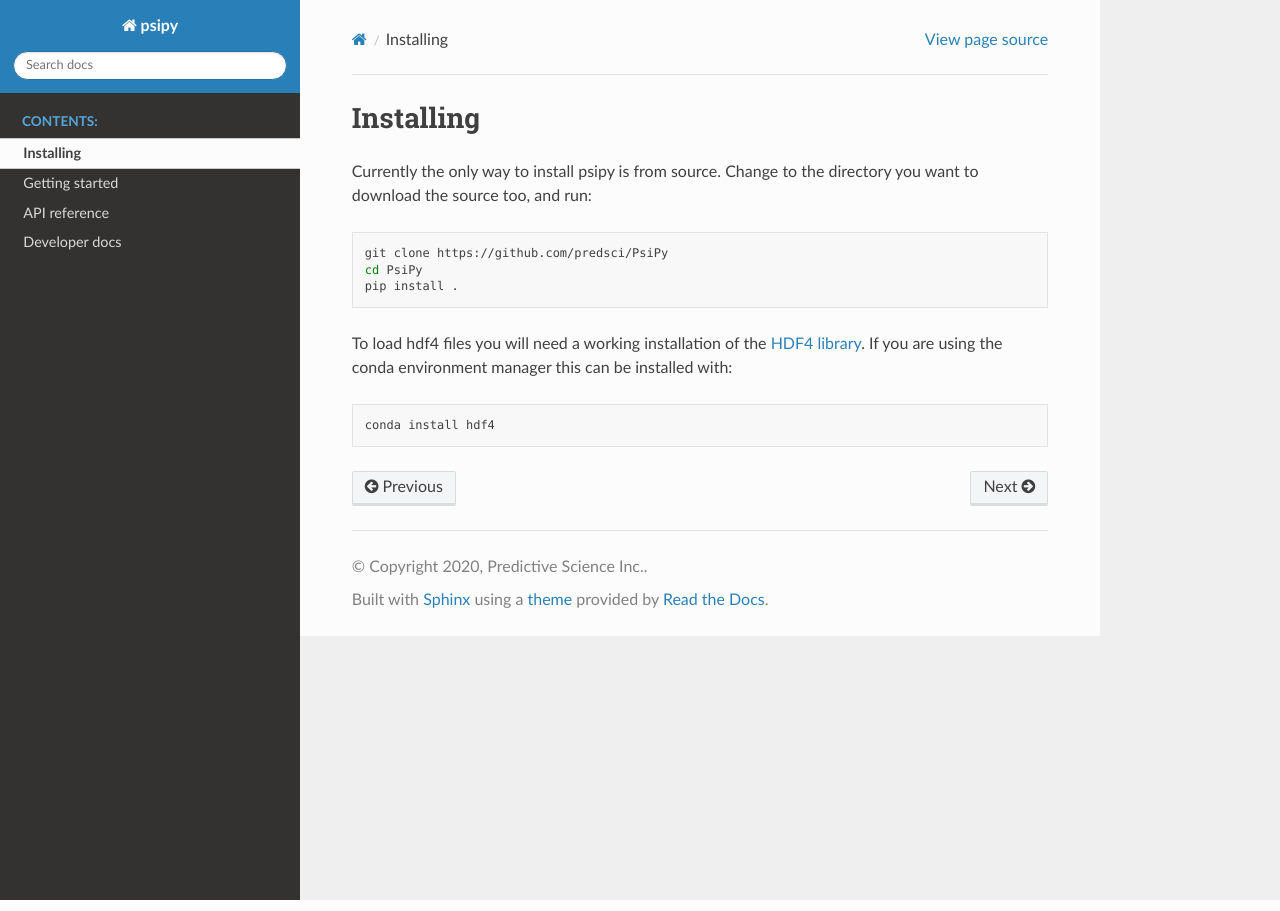
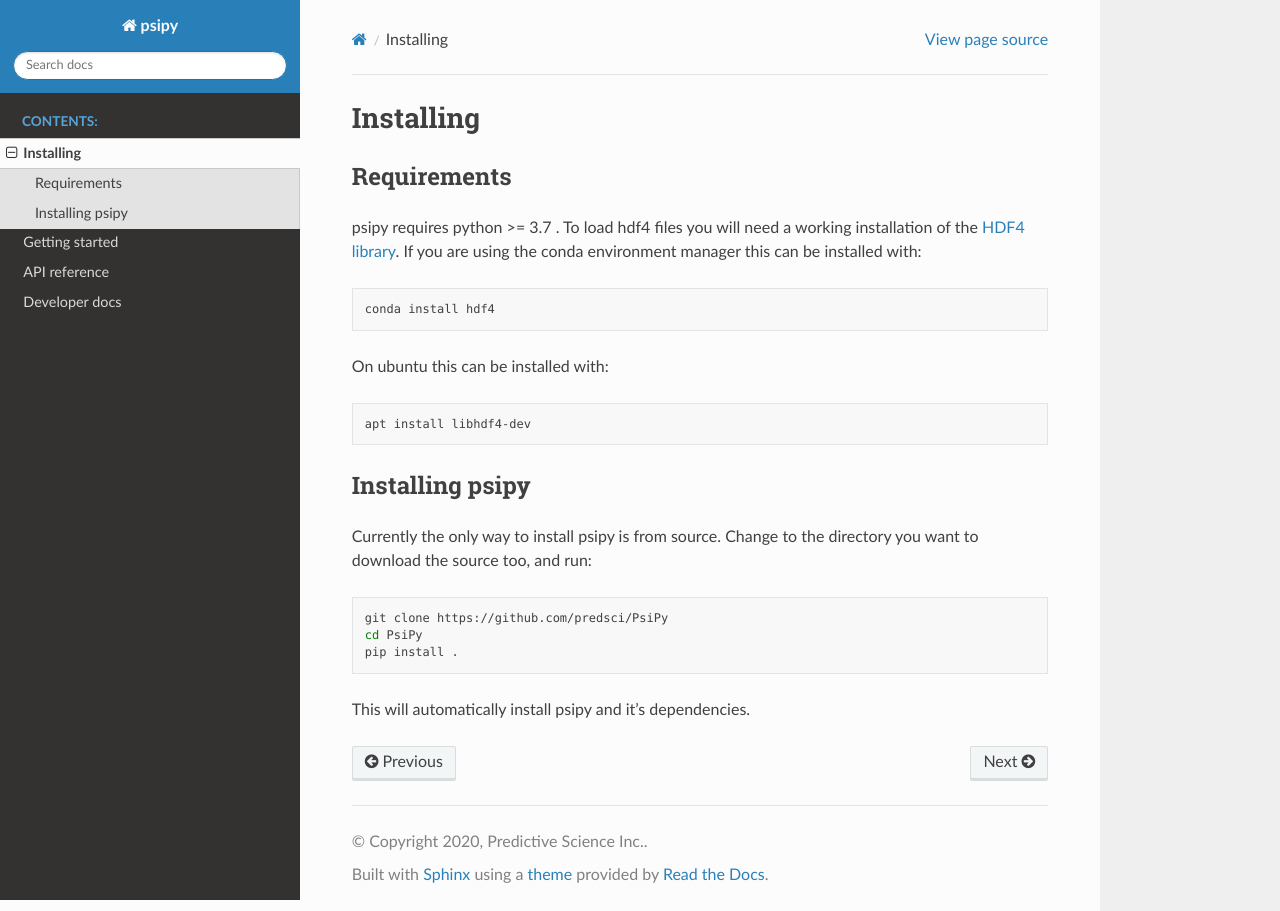
Before and after one commit to predsci/PsiPy, a Sphinx documentation site: the page built from docs/guide/installing.rst, in a window 1280 px wide. Built offline with Sphinx 7.4.7 and the Read the Docs theme 2.0.0, drawn with Linux system fonts in a browser that asks for light colours; pages that are not in the unit, such as notebooks, are missing from menus.

Commit message:
Update installing docs

```diff
--- a/docs/guide/installing.rst
+++ b/docs/guide/installing.rst
@@ -1,5 +1,26 @@
 Installing
 ==========
+
+Requirements
+------------
+psipy requires python >= 3.7 . To load hdf4 files you will need a working
+installation of the `HDF4 library`_. If you are using the conda environment
+manager this can be installed with:
+
+.. code-block:: bash
+
+  conda install hdf4
+
+On ubuntu this can be installed with:
+
+.. code-block:: bash
+
+  apt install libhdf4-dev
+
+.. _HDF4 library: https://portal.hdfgroup.org/display/support/Download+HDF4
+
+Installing psipy
+----------------
 Currently the only way to install psipy is from source. Change to the directory
 you want to download the source too, and run:
 
@@ -9,12 +30,4 @@ you want to download the source too, and run:
   cd PsiPy
   pip install .
 
-To load hdf4 files you will need a working installation of the `HDF4 library`_.
-If you are using the conda environment manager this can be installed with:
-
-.. code-block:: bash
-
-  conda install hdf4
-
-
-.. _HDF4 library: https://portal.hdfgroup.org/display/support/Download+HDF4
+This will automatically install psipy and it's dependencies.
```
